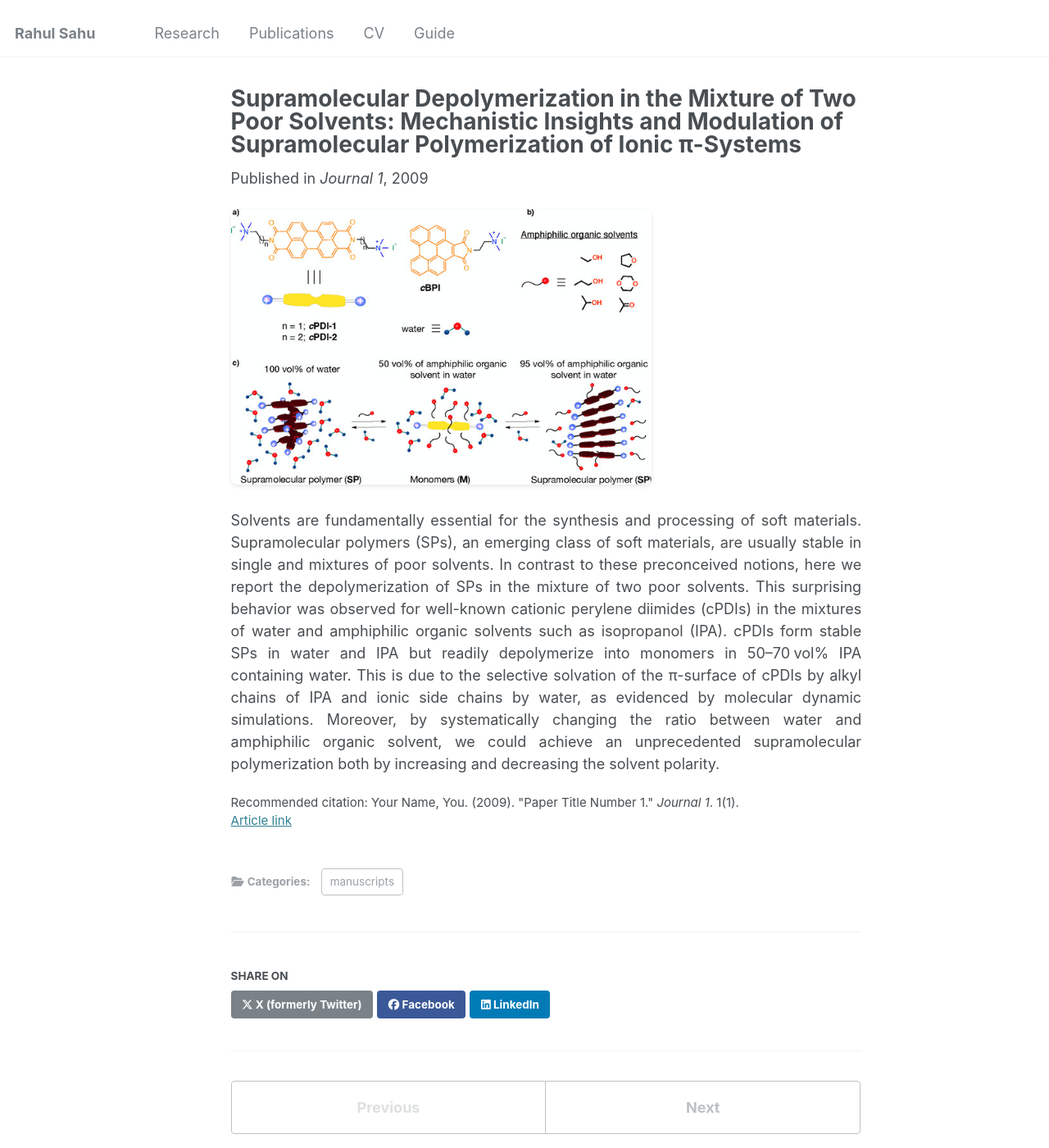
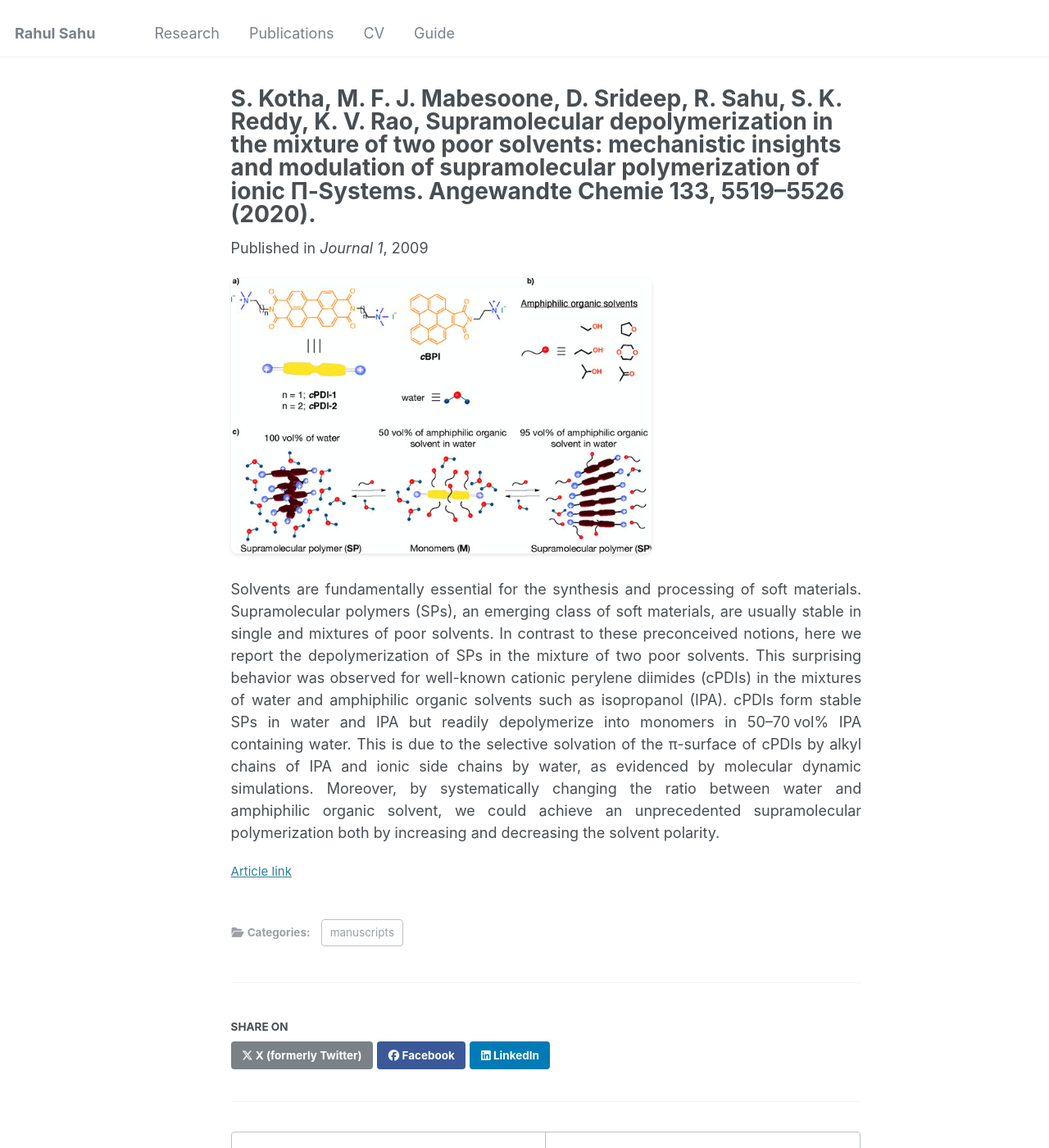
Before and after one commit to srahul21/srahul21.github.io, a Jekyll site: the page built from _publications/2009-10-01-paper-title-number-1.md, in a window 1280 px wide and 1400 px high. Shown: the whole window at 82% size. Built offline with Jekyll 4.4.1, drawn with Linux system fonts in a browser that asks for light colours.

Commit message:
Update 2009-10-01-paper-title-number-1.md

```diff
--- a/_publications/2009-10-01-paper-title-number-1.md
+++ b/_publications/2009-10-01-paper-title-number-1.md
@@ -1,5 +1,5 @@
 ---
-title: "Supramolecular Depolymerization in the Mixture of Two Poor Solvents: Mechanistic Insights and Modulation of Supramolecular Polymerization of Ionic π-Systems"
+title: "S. Kotha, M. F. J. Mabesoone, D. Srideep, R. Sahu, S. K. Reddy, K. V. Rao, Supramolecular depolymerization in the mixture of two poor solvents: mechanistic insights and modulation of supramolecular polymerization of ionic Π‐Systems. Angewandte Chemie 133, 5519–5526 (2020)."
 collection: publications
 category: manuscripts
 permalink: /publication/2009-10-01-paper-title-number-1
@@ -8,7 +8,6 @@ image: '/images/ange202011977-fig-0001-m.jpg' # Path to the article image
 excerpt: 'This paper is about the number 1. The number 2 is left for future work.'
 venue: 'Journal 1'
 paperurl: 'https://onlinelibrary.wiley.com/doi/full/10.1002/ange.202011977'
-citation: 'Your Name, You. (2009). &quot;Paper Title Number 1.&quot; <i>Journal 1</i>. 1(1).'
 ---
 
 Solvents are fundamentally essential for the synthesis and processing of soft materials. Supramolecular polymers (SPs), an emerging class of soft materials, are usually stable in single and mixtures of poor solvents. In contrast to these preconceived notions, here we report the depolymerization of SPs in the mixture of two poor solvents. This surprising behavior was observed for well-known cationic perylene diimides (cPDIs) in the mixtures of water and amphiphilic organic solvents such as isopropanol (IPA). cPDIs form stable SPs in water and IPA but readily depolymerize into monomers in 50–70 vol% IPA containing water. This is due to the selective solvation of the π-surface of cPDIs by alkyl chains of IPA and ionic side chains by water, as evidenced by molecular dynamic simulations. Moreover, by systematically changing the ratio between water and amphiphilic organic solvent, we could achieve an unprecedented supramolecular polymerization both by increasing and decreasing the solvent polarity.
```
